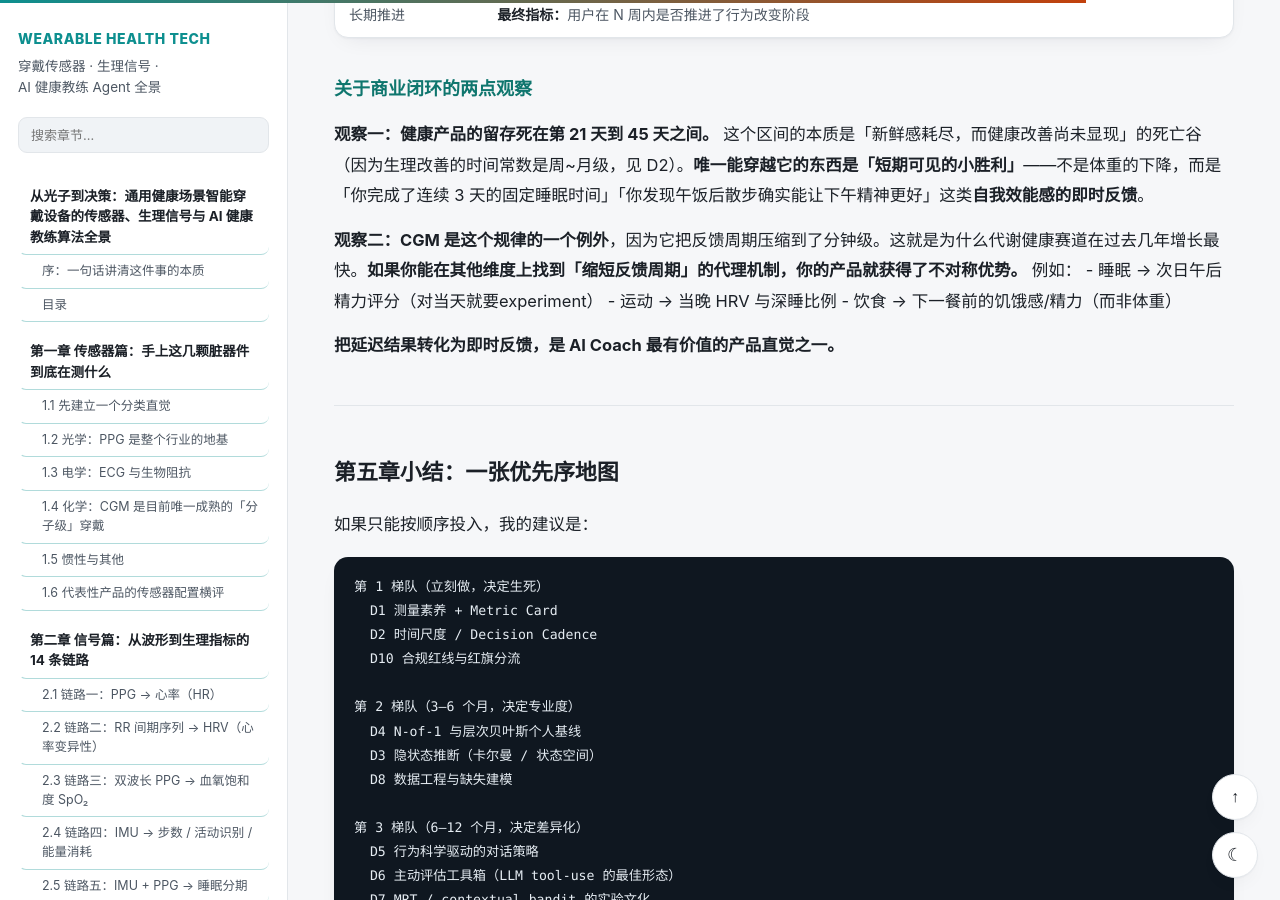
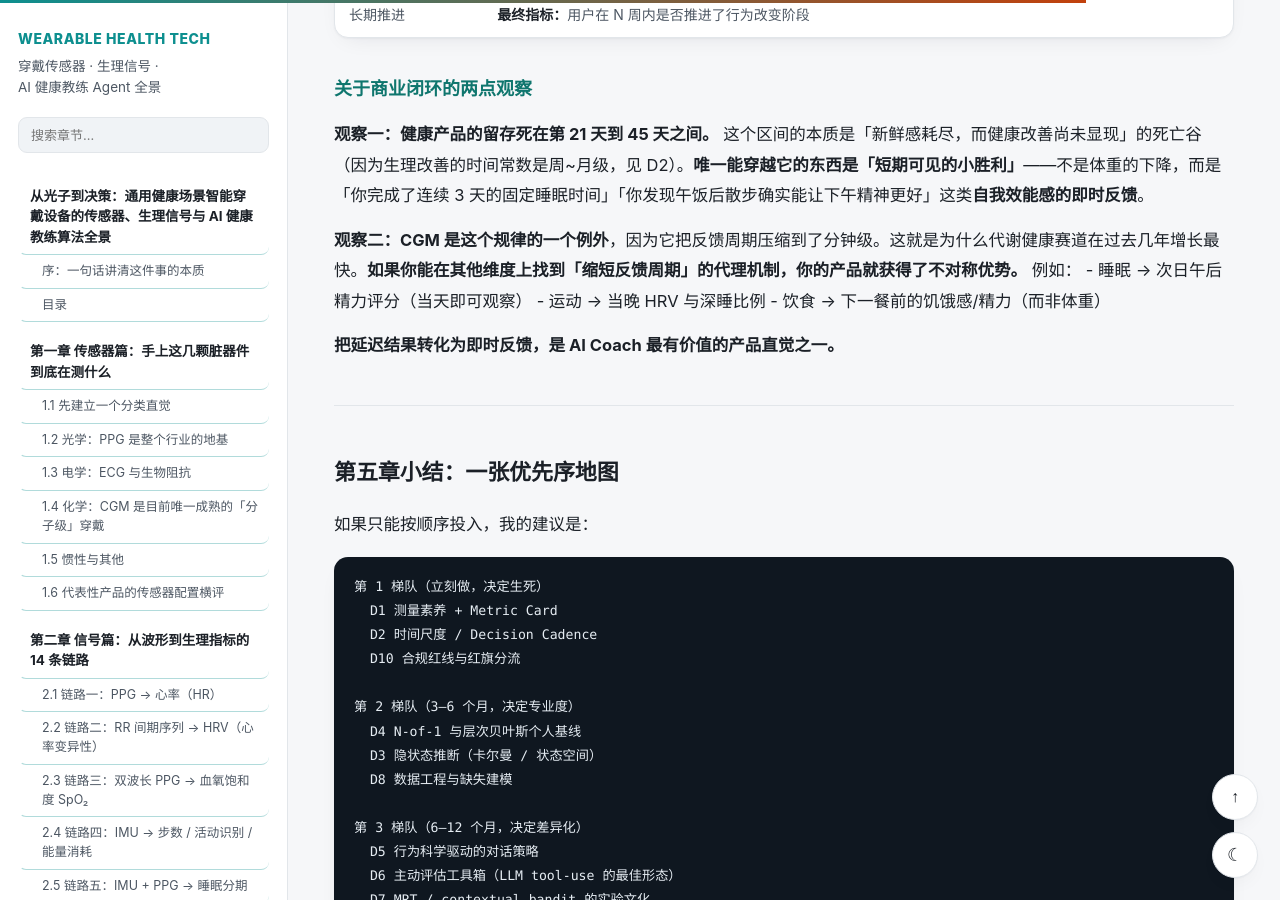
Before and after one commit to nathanlvzs/nathanlvzs.github.io, a Jekyll site: the page built from _posts/2026-10-18-wearable-health-sensors-and-ai-health-coach.html, in a window 1280 px wide and 900 px high, scrolled down 56086 px. Built offline with Jekyll 4.4.1, drawn with Linux system fonts in a browser that asks for light colours; some of the changed text lies outside the part shown.

Commit message:
fix(blog): polish wearable health article

```diff
--- a/_posts/2026-10-18-wearable-health-sensors-and-ai-health-coach.html
+++ b/_posts/2026-10-18-wearable-health-sensors-and-ai-health-coach.html
@@ -2703,7 +2703,7 @@ E：动脉壁弹性模量    h：管壁厚度
 <p><strong>观察一：健康产品的留存死在第 21 天到 45 天之间。</strong>
 这个区间的本质是「新鲜感耗尽，而健康改善尚未显现」的死亡谷（因为生理改善的时间常数是周~月级，见 D2）。<strong>唯一能穿越它的东西是「短期可见的小胜利」</strong>——不是体重的下降，而是「你完成了连续 3 天的固定睡眠时间」「你发现午饭后散步确实能让下午精神更好」这类<strong>自我效能感的即时反馈</strong>。</p>
 <p><strong>观察二：CGM 是这个规律的一个例外</strong>，因为它把反馈周期压缩到了分钟级。这就是为什么代谢健康赛道在过去几年增长最快。<strong>如果你能在其他维度上找到「缩短反馈周期」的代理机制，你的产品就获得了不对称优势。</strong> 例如：
-- 睡眠 → 次日午后精力评分（对当天就要experiment）
+- 睡眠 → 次日午后精力评分（当天即可观察）
 - 运动 → 当晚 HRV 与深睡比例
 - 饮食 → 下一餐前的饥饿感/精力（而非体重）</p>
 <p><strong>把延迟结果转化为即时反馈，是 AI Coach 最有价值的产品直觉之一。</strong></p>
```
Also changed, not shown: other parts of _posts/2026-10-18-wearable-health-sensors-and-ai-health-coach.html (+1 -1 lines).
